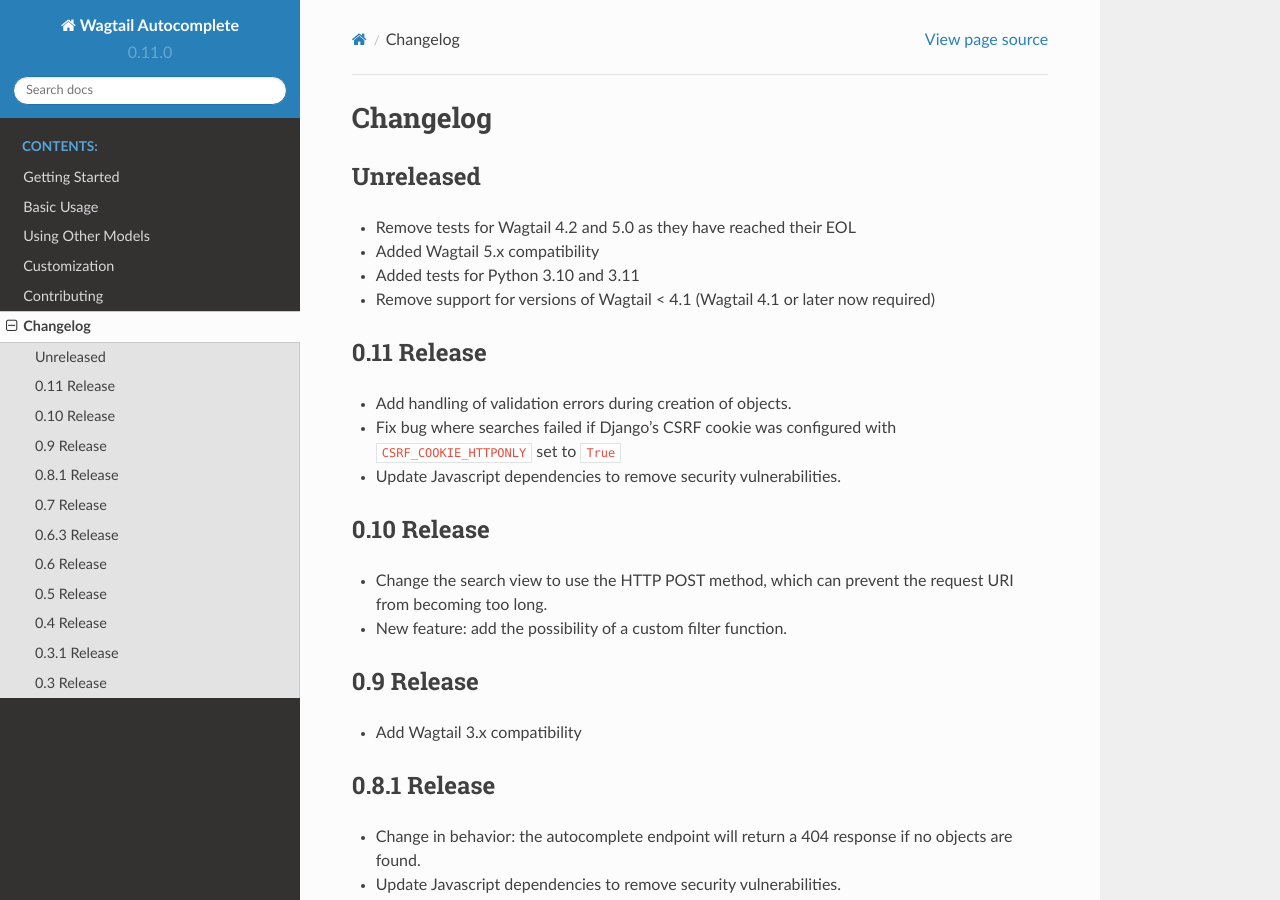
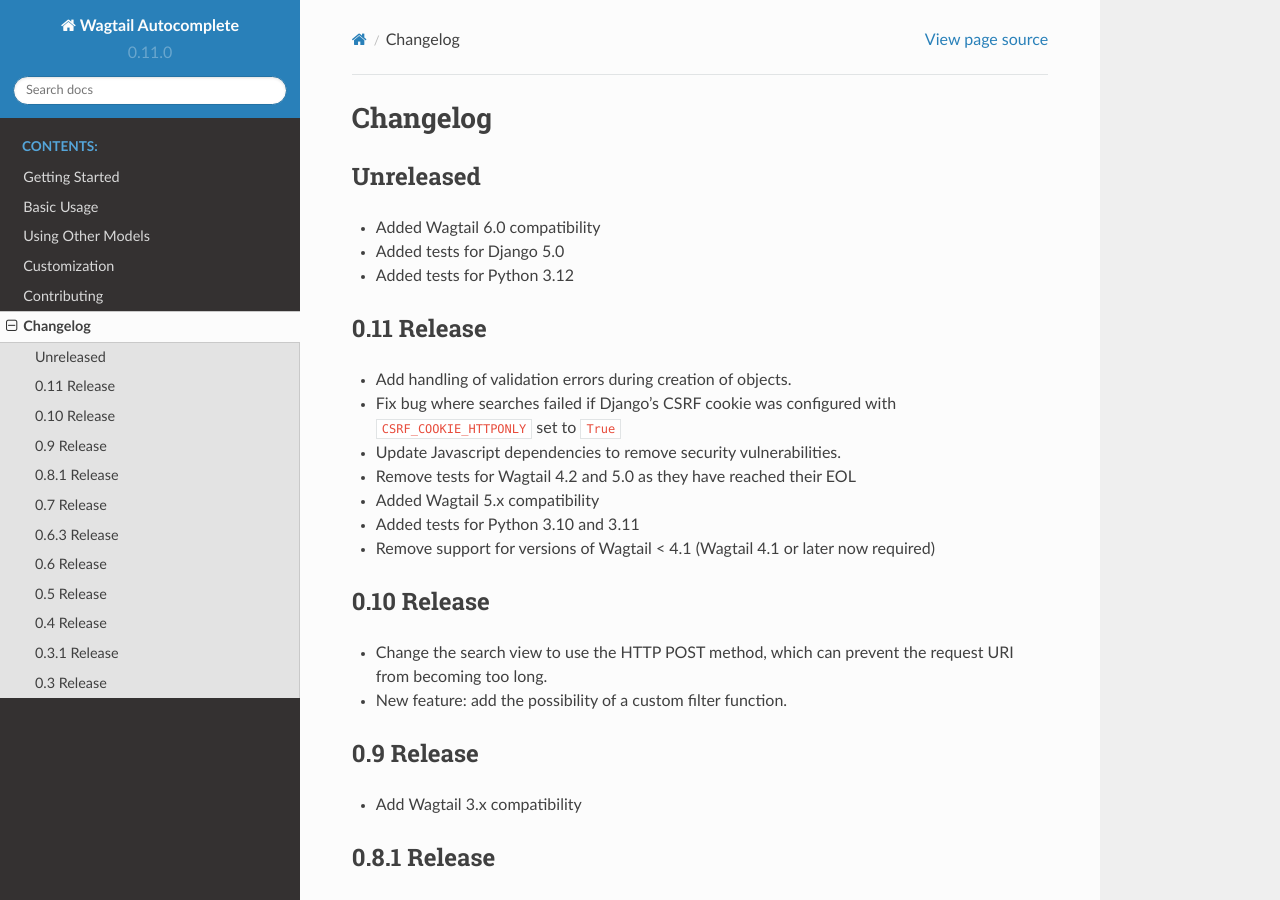
Before and after one commit to wagtail/wagtail-autocomplete, a Sphinx documentation site: the page built from docs/changelog.rst, in a window 1280 px wide and 900 px high. Built offline with Sphinx 7.4.7 and the Read the Docs theme 2.0.0, drawn with Linux system fonts in a browser that asks for light colours.

Commit message:
Update test matrix to include Python 3.12, Django 5.0, Wagtail 6.0, Update changelog

```diff
--- a/docs/changelog.rst
+++ b/docs/changelog.rst
@@ -5,10 +5,9 @@ Changelog
 Unreleased
 ----------
 
-* Remove tests for Wagtail 4.2 and 5.0 as they have reached their EOL
-* Added Wagtail 5.x compatibility
-* Added tests for Python 3.10 and 3.11
-* Remove support for versions of Wagtail < 4.1 (Wagtail 4.1 or later now required)
+* Added Wagtail 6.0 compatibility
+* Added tests for Django 5.0
+* Added tests for Python 3.12
 
 0.11 Release
 ------------
@@ -16,6 +15,10 @@ Unreleased
 * Add handling of validation errors during creation of objects.
 * Fix bug where searches failed if Django's CSRF cookie was configured with ``CSRF_COOKIE_HTTPONLY`` set to ``True``
 * Update Javascript dependencies to remove security vulnerabilities.
+* Remove tests for Wagtail 4.2 and 5.0 as they have reached their EOL
+* Added Wagtail 5.x compatibility
+* Added tests for Python 3.10 and 3.11
+* Remove support for versions of Wagtail < 4.1 (Wagtail 4.1 or later now required)
 
 0.10 Release
 ------------
--- a/setup.py
+++ b/setup.py
@@ -54,15 +54,18 @@ setup(
         'Programming Language :: Python :: 3.9',
         'Programming Language :: Python :: 3.10',
         'Programming Language :: Python :: 3.11',
+        'Programming Language :: Python :: 3.12',
         'Framework :: Django',
         'Framework :: Django :: 3',
         'Framework :: Django :: 3.2',
         'Framework :: Django :: 4',
-        'Framework :: Django :: 4.1',
         'Framework :: Django :: 4.2',
+        'Framework :: Django :: 5',
+        'Framework :: Django :: 5.0',
         'Framework :: Wagtail',
         'Framework :: Wagtail :: 4',
         'Framework :: Wagtail :: 5',
+        'Framework :: Wagtail :: 6',
         'Topic :: Internet :: WWW/HTTP',
         'Topic :: Internet :: WWW/HTTP :: Dynamic Content',
     ],
```
Also changed, not shown: 2 other files.
